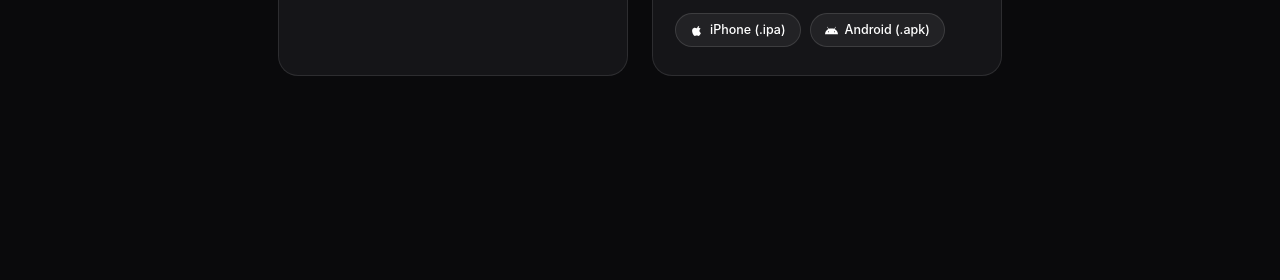
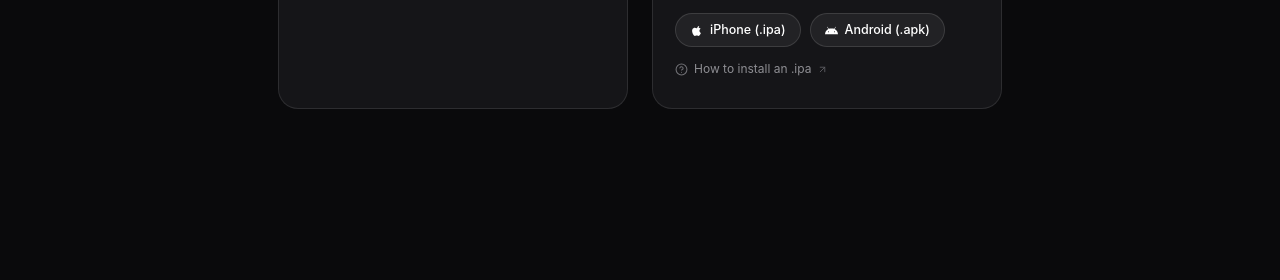
Before and after one commit to HunterFuzzo/blink.vercel.app, a plain HTML site: page index.html in a window 1280 px wide. Shown: the part 1628-1908 px from the top of the page. Drawn offline with Linux system fonts and the light colour scheme.

Commit message:
feat(ios): add SideStore prerequisites guide link under IPA download button

```diff
--- a/css/styles.css
+++ b/css/styles.css
@@ -966,6 +966,56 @@
   flex-shrink: 0;
 }
 
+.mode-app-guide {
+  margin-top: 11px;
+  display: flex;
+  align-items: center;
+}
+
+.mode-guide-link {
+  display: inline-flex;
+  align-items: center;
+  gap: 6px;
+  font-size: 12px;
+  color: var(--text-secondary);
+  text-decoration: none;
+  transition: var(--transition);
+  padding: 3px 0;
+  line-height: 1.3;
+}
+
+.mode-guide-link:hover {
+  color: #ffffff;
+}
+
+.mode-guide-link:hover span {
+  text-decoration: underline;
+  text-underline-offset: 3px;
+}
+
+.mode-guide-link svg.guide-icon-help {
+  width: 13px;
+  height: 13px;
+  stroke: currentColor;
+  opacity: 0.75;
+  flex-shrink: 0;
+}
+
+.mode-guide-link svg.guide-icon-arrow {
+  width: 11px;
+  height: 11px;
+  stroke: currentColor;
+  opacity: 0.6;
+  transition: transform 0.2s cubic-bezier(0.16, 1, 0.3, 1), opacity 0.2s ease;
+  flex-shrink: 0;
+}
+
+.mode-guide-link:hover svg.guide-icon-arrow {
+  transform: translate(2px, -2px);
+  opacity: 1;
+  stroke: #ffffff;
+}
+
 /* Pricing Section (Screenshot 3) */
 .pricing-section {
   padding: 120px 0 100px;
--- a/index.html
+++ b/index.html
@@ -221,6 +221,20 @@
                 <path d="M17.523 15.3414c-.5511 0-.9993-.4486-.9993-.9997s.4482-.9993.9993-.9993c.551 0 .9993.4482.9993.9993.0001.5511-.4482.9997-.9993.9997m-11.046 0c-.5511 0-.9993-.4486-.9993-.9997s.4482-.9993.9993-.9993c.5511 0 .9993.4482.9993.9993 0 .5511-.4482.9997-.9993.9997m11.4045-6.02l1.9973-3.4592a.416.416 0 00-.1521-.5676.416.416 0 00-.5676.1521l-2.0223 3.503C15.5902 8.4116 13.8533 8.1 12 8.1s-3.5902.3116-5.1367.8497L4.841 5.4467a.4161.4161 0 00-.5677-.1521.4157.4157 0 00-.1521.5676l1.9973 3.4592C2.6889 11.1867.3432 14.6589 0 18.761h24c-.3432-4.1021-2.6889-7.5743-6.1185-9.4396"/>
               </svg>
               <span id="btnApkText">Android (.apk)</span>
+            </a>
+          </div>
+          <div class="mode-app-guide">
+            <a href="https://docs.sidestore.io/docs/installation/prerequisites" target="_blank" rel="noopener noreferrer" class="mode-guide-link" id="linkIpaGuide" title="SideStore / AltStore IPA installation guide">
+              <svg class="guide-icon-help" viewBox="0 0 24 24" fill="none" stroke="currentColor" stroke-width="2" stroke-linecap="round" stroke-linejoin="round">
+                <circle cx="12" cy="12" r="10"></circle>
+                <path d="M9.09 9a3 3 0 0 1 5.83 1c0 2-3 3-3 3"></path>
+                <line x1="12" y1="17" x2="12.01" y2="17"></line>
+              </svg>
+              <span id="linkIpaGuideText">How to install an .ipa</span>
+              <svg class="guide-icon-arrow" viewBox="0 0 24 24" fill="none" stroke="currentColor" stroke-width="2" stroke-linecap="round" stroke-linejoin="round">
+                <path d="M7 17L17 7"></path>
+                <path d="M7 7h10v10"></path>
+              </svg>
             </a>
           </div>
         </div>
--- a/js/app.js
+++ b/js/app.js
@@ -52,7 +52,8 @@
       iphoneTitle: "iPhone Vibration",
       iphoneDesc: "Your iPhone vibrates over local Wi-Fi based on the answer (1, 2, 3... pulses). Works while locked.",
       ipaBtn: "iPhone (.ipa)",
-      apkBtn: "Android (.apk)"
+      apkBtn: "Android (.apk)",
+      ipaGuide: "How to install an .ipa"
     },
     pricing: {
       titlePre: "Start",
@@ -189,7 +190,8 @@
       iphoneTitle: "Vibration iPhone & Android",
       iphoneDesc: "Votre téléphone vibre en Wi-Fi local selon la réponse (1, 2, 3... impulsions). Fonctionne même verrouillé.",
       ipaBtn: "iPhone (.ipa)",
-      apkBtn: "Android (.apk)"
+      apkBtn: "Android (.apk)",
+      ipaGuide: "Comment installer un .ipa"
     },
     pricing: {
       titlePre: "Commencez",
@@ -440,6 +442,8 @@
   if (btnIpaText && t.modes.ipaBtn) btnIpaText.textContent = t.modes.ipaBtn;
   const btnApkText = document.getElementById('btnApkText');
   if (btnApkText && t.modes.apkBtn) btnApkText.textContent = t.modes.apkBtn;
+  const linkIpaGuideText = document.getElementById('linkIpaGuideText');
+  if (linkIpaGuideText && t.modes.ipaGuide) linkIpaGuideText.textContent = t.modes.ipaGuide;
 
   // Pricing
   const pricingTitlePre = document.getElementById('pricingTitlePre');
--- a/public/css/styles.css
+++ b/public/css/styles.css
@@ -966,6 +966,56 @@
   flex-shrink: 0;
 }
 
+.mode-app-guide {
+  margin-top: 11px;
+  display: flex;
+  align-items: center;
+}
+
+.mode-guide-link {
+  display: inline-flex;
+  align-items: center;
+  gap: 6px;
+  font-size: 12px;
+  color: var(--text-secondary);
+  text-decoration: none;
+  transition: var(--transition);
+  padding: 3px 0;
+  line-height: 1.3;
+}
+
+.mode-guide-link:hover {
+  color: #ffffff;
+}
+
+.mode-guide-link:hover span {
+  text-decoration: underline;
+  text-underline-offset: 3px;
+}
+
+.mode-guide-link svg.guide-icon-help {
+  width: 13px;
+  height: 13px;
+  stroke: currentColor;
+  opacity: 0.75;
+  flex-shrink: 0;
+}
+
+.mode-guide-link svg.guide-icon-arrow {
+  width: 11px;
+  height: 11px;
+  stroke: currentColor;
+  opacity: 0.6;
+  transition: transform 0.2s cubic-bezier(0.16, 1, 0.3, 1), opacity 0.2s ease;
+  flex-shrink: 0;
+}
+
+.mode-guide-link:hover svg.guide-icon-arrow {
+  transform: translate(2px, -2px);
+  opacity: 1;
+  stroke: #ffffff;
+}
+
 /* Pricing Section (Screenshot 3) */
 .pricing-section {
   padding: 120px 0 100px;
```
Also changed, not shown: public/index.html (+14 -0 lines), public/js/app.js (+6 -2 lines).
